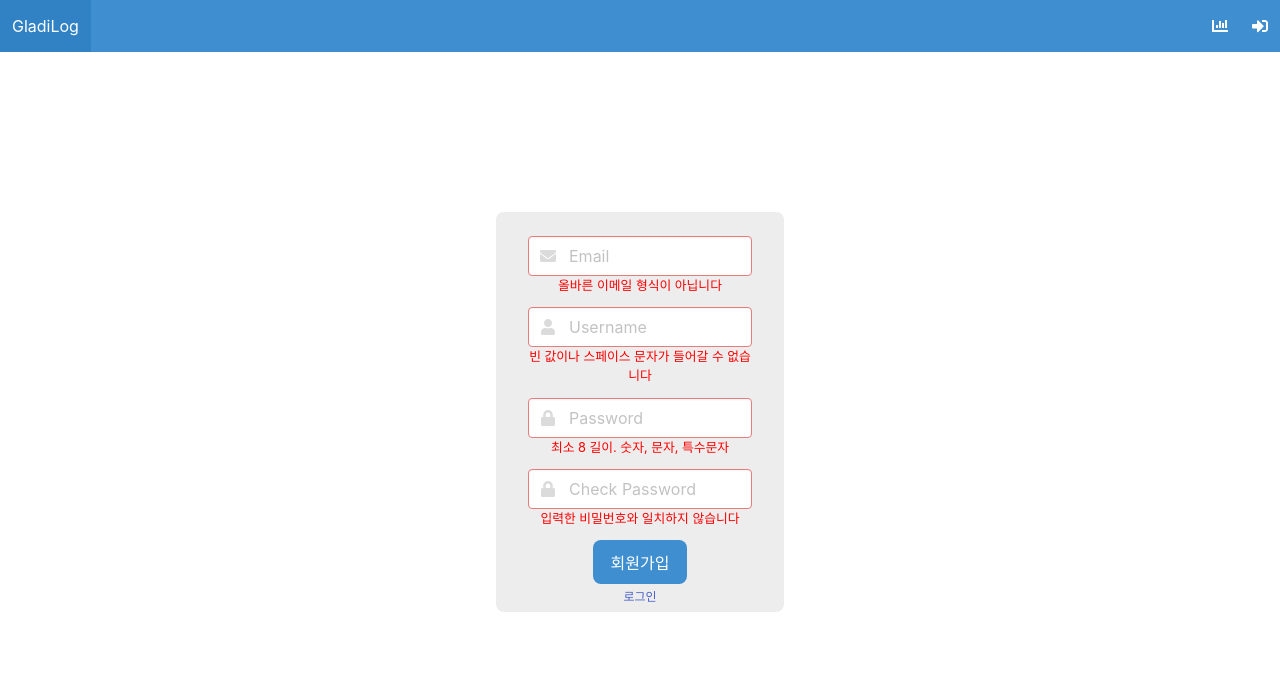
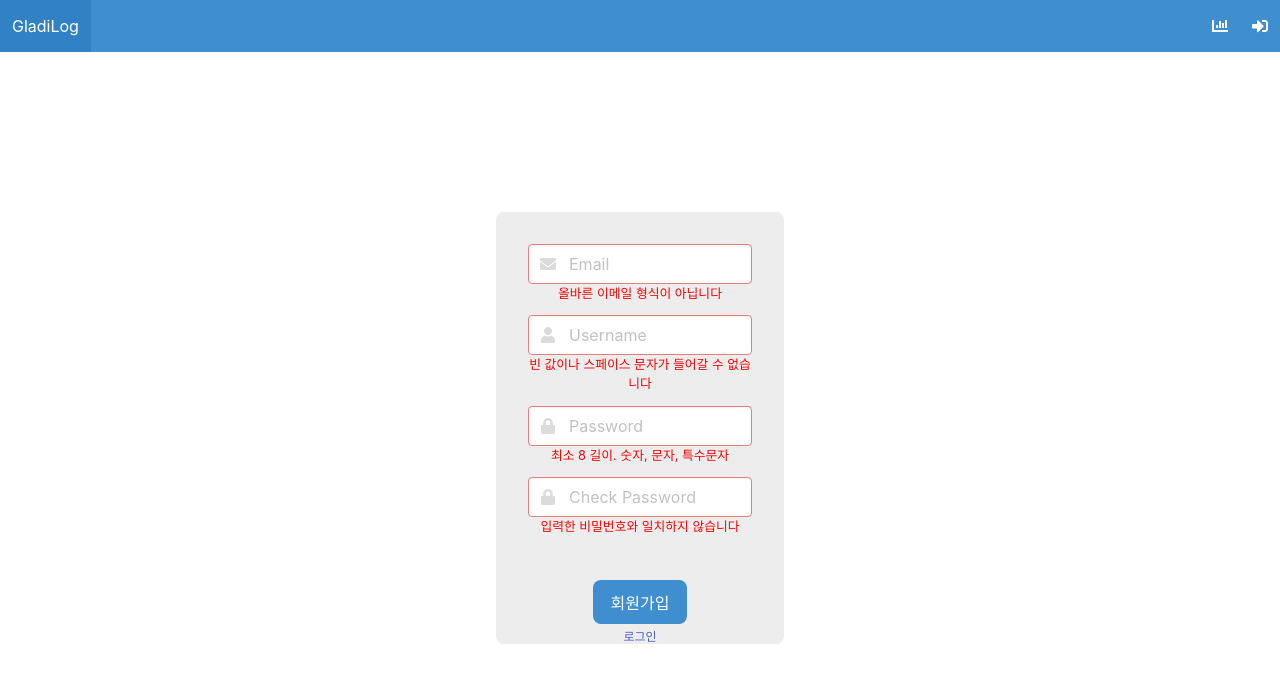
Before and after one commit to jongeunk0613/GladiLog, a React (Create React App) app in the folder client/: page /auth/signup in a window 1280 px wide. Shown: the top 682 px of the page. Built offline with nearby package versions, Linux system fonts and the light colour scheme.

Commit message:
[Refactor] : style auth form

```diff
--- a/client/src/components/AuthForm.js
+++ b/client/src/components/AuthForm.js
@@ -13,7 +13,7 @@ const StyledAuthForm = styled.form`
     width: 600px;
     height: ${props => props.height};
     border-radius: 0.5rem;
-    padding: 1.5rem 2rem 1.5rem 2rem;
+    padding: 2rem 2rem 0rem 2rem;
 
     @media only screen and (max-width: 600px){
         width: 70%;
--- a/client/src/components/Button.js
+++ b/client/src/components/Button.js
@@ -22,6 +22,7 @@ const ButtonContainer = styled.div`
 `;
 
 const StyledButton = styled.button`
+    margin-top: ${props => props.marginTop};
     cursor: pointer;
     background-color: ${props => type[props.type]["background"]};
     color: ${props => type[props.type]["color"]};
@@ -32,10 +33,10 @@ const StyledButton = styled.button`
     white-space: ${props => props.nowrap? "nowrap": "normal"};
 `
 
-const Button = ({color, content, helpText, helpTextUrl, onClick, nowrap = false}) => {
+const Button = ({color, content, helpText, helpTextUrl, onClick, nowrap = false, marginTop=0}) => {
     return (
         <ButtonContainer>
-            <StyledButton onClick={onClick} type={color} nowrap={nowrap}>
+            <StyledButton onClick={onClick} type={color} nowrap={nowrap} marginTop={marginTop}>
                 {content}
             </StyledButton>
             {helpText && <Link to={helpTextUrl} className="help">{helpText}</Link>}
--- a/client/src/pages/SignIn.js
+++ b/client/src/pages/SignIn.js
@@ -70,10 +70,10 @@ const SignIn = ({history}) => {
     return(
         <>
             <Message content={content} type={type} show={show}/>
-            <AuthForm height="16rem" handleSubmit={handleSubmit}>
+            <AuthForm height="18rem" handleSubmit={handleSubmit}>
                 <Input icon={faUser} iconPosition="has-icons-left" placeholder="Username" type="text" name="username" value={state.username} isValid={isValid.username} onChange={onInput} validationMessage={clientMessage.notEmpty}/>
                 <Input icon={faLock} iconPosition="has-icons-left" placeholder="Password" type="password" name="password" value={state.password} isValid={isValid.password} onChange={onInput} validationMessage={clientMessage.notEmpty}/>
-                <Button color="is-info" content="로그인" helpText="회원가입" helpTextUrl="signup"/>
+                <Button color="is-info" content="로그인" helpText="회원가입" helpTextUrl="signup" marginTop="1rem"/>
             </AuthForm>
         </>
     )
--- a/client/src/pages/SignUp.js
+++ b/client/src/pages/SignUp.js
@@ -76,12 +76,12 @@ const SignUp = ({history}) => {
     return(
         <>
             <Message content={content} type={type} show={show}/>
-            <AuthForm height="25rem" handleSubmit={handleSubmit}>
+            <AuthForm height="27rem" handleSubmit={handleSubmit}>
                 <Input icon={faEnvelope} iconPosition="has-icons-left" placeholder="Email" type="text" name="email" value={state.email} onChange={onInput} isValid={isValid.email} validationMessage={clientMessage.email}/>
                 <Input icon={faUser} iconPosition="has-icons-left" placeholder="Username" type="text" name="username" value={state.username} onChange={onInput} isValid={isValid.username} validationMessage={clientMessage.notEmpty}/>
                 <Input icon={faLock} iconPosition="has-icons-left" placeholder="Password" type="password" name="password" value={state.password} onChange={onInput} isValid={isValid.password} validationMessage={clientMessage.password}/>
                 <Input icon={faLock} iconPosition="has-icons-left" placeholder="Check Password" type="password" name="password2" value={state.password2} onChange={onInput} isValid={isValid.password2} validationMessage={clientMessage.password2}/>
-                <Button color="is-info" content="회원가입" helpText="로그인" helpTextUrl="signin"/>
+                <Button color="is-info" content="회원가입" helpText="로그인" helpTextUrl="signin" marginTop="2rem"/>
             </AuthForm>
         </>
     )
```
Also changed, not shown: 1 other file (tests, documents, lock files or other folders).
